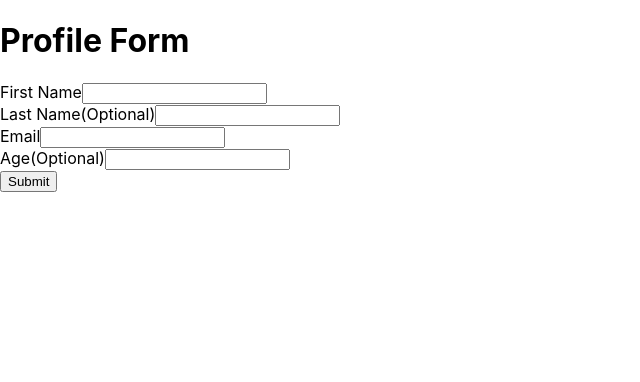
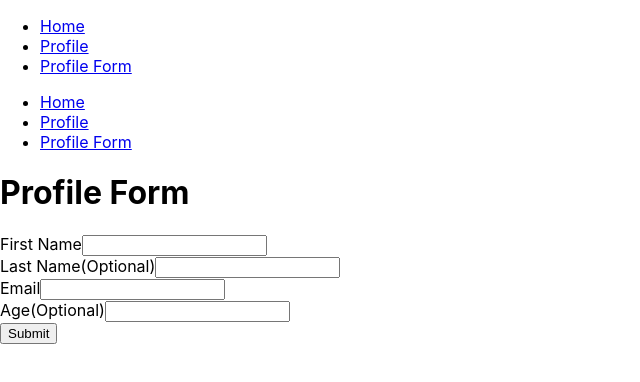
Before and after one commit to HirenLimbasiya/profile-management, a React (Create React App) app: page /profile-form in a window 1280 px wide. Shown: the top 382 px of the page, without its empty margins (0-640 px from the left). Built offline with nearby package versions, Linux system fonts and the light colour scheme; no server answers.

Commit message:
add profile view page

```diff
--- a/src/AppRoutes.tsx
+++ b/src/AppRoutes.tsx
@@ -1,13 +1,13 @@
-import React from "react";
 import { Route, Routes } from "react-router-dom";
-import ProfileFormComponent from "./components/ProfileForm/ProfileForm";
+import ProfileFormPage from "./pages/ProfileFormPage";
+import ProfilePage from "./pages/ProfilePage";
 
 const AppRoutes = () => {
   return (
     <Routes>
       <Route path="/" element={<div>From /</div>} />
-      <Route path="/profile-form" element={<ProfileFormComponent />} />
-      <Route path="/profile" element={<div>From Profile</div>} />
+      <Route path="/profile-form" element={<ProfileFormPage />} />
+      <Route path="/profile" element={<ProfilePage />} />
       <Route path="*" element={<div>From Not Found</div>} />
     </Routes>
   );
--- /dev/null
+++ b/src/components/Header/Header.tsx
@@ -0,0 +1,24 @@
+import React from "react";
+import { Link } from "react-router-dom";
+
+const Header: React.FC = () => {
+  return (
+    <header>
+      <nav>
+        <ul>
+          <li>
+            <Link to="/">Home</Link>
+          </li>
+          <li>
+            <Link to="/profile">Profile</Link>
+          </li>
+          <li>
+            <Link to="/profile-form">Profile Form</Link>
+          </li>
+        </ul>
+      </nav>
+    </header>
+  );
+};
+
+export default Header;
--- a/src/components/ProfileForm/ProfileForm.tsx
+++ b/src/components/ProfileForm/ProfileFormComponent.tsx
@@ -5,6 +5,8 @@ import { validateProfileForm } from "../../utils/validation";
 import Button from "../Form/Button";
 import Input from "../Form/Input";
 import Loader from "../Loader";
+import Header from "../Header/Header";
+import { useNavigate } from "react-router-dom";
 
 // Define a common type for loading and error state
 type LoadingErrorState = {
@@ -32,6 +34,7 @@ const ProfileFormComponent: React.FC = () => {
     loading: false,
     error: false,
   });
+  const navigate = useNavigate();
 
   // State for individual field errors
   const [fieldErrors, setFieldErrors] = useState<
@@ -45,11 +48,10 @@ const ProfileFormComponent: React.FC = () => {
       try {
         const profileData = await getProfile();
         setFormState(profileData);
+        setFetchState({ loading: false, error: false }); // Set loading and error to false after successful fetch
       } catch (error) {
         console.error("Error fetching profile:", error);
         setFetchState({ loading: false, error: true }); // Set error state to true on failure
-      } finally {
-        setFetchState((prev) => ({ ...prev, loading: false })); // Stop loading
       }
     };
 
@@ -63,11 +65,11 @@ const ProfileFormComponent: React.FC = () => {
       const newProfile = await saveProfile(formState);
       console.log("Profile created:", newProfile);
       setFormState({ firstName: "", lastName: "", email: "", age: "" }); // Reset form
+      setSaveState({ loading: false, error: false }); // Set loading and error to false after successful save
+      navigate("/profile");
     } catch (error) {
       console.error("Error creating profile:", error);
       setSaveState({ loading: false, error: true }); // Set error state to true on failure
-    } finally {
-      setSaveState((prev) => ({ ...prev, loading: false })); // Stop loading
     }
   };
 
@@ -108,6 +110,7 @@ const ProfileFormComponent: React.FC = () => {
 
   return (
     <div>
+      <Header />
       <h1>Profile Form</h1>
       <form onSubmit={handleSubmit}>
         <Input
--- /dev/null
+++ b/src/components/ProfileView/ProfileView.tsx
@@ -0,0 +1,42 @@
+import React, { useEffect, useState } from "react";
+import { ProfileForm } from "../../types/profile";
+import { getProfile } from "../../api/profileService";
+
+const ProfileView: React.FC = () => {
+  const [profile, setProfile] = useState<ProfileForm | null>(null);
+  const [state, setState] = useState<{ loading: boolean; error: boolean }>({
+    loading: true,
+    error: false,
+  });
+
+  useEffect(() => {
+    const fetchProfile = async () => {
+      setState({ loading: true, error: false });
+      try {
+        const profileData = await getProfile();
+        setProfile(profileData);
+        setState({ loading: false, error: false });
+      } catch (err) {
+        console.error("Error fetching profile:", err);
+        setState({ loading: false, error: true });
+      }
+    };
+
+    fetchProfile();
+  }, []);
+
+  if (state.loading) return <div>Loading...</div>;
+  if (state.error) return <div>Error loading profile.</div>;
+
+  return (
+    <div>
+      <h2>Profile Details</h2>
+      <p>First Name: {profile?.firstName || "-"}</p>
+      <p>Last Name: {profile?.lastName || "-"}</p>
+      <p>Email: {profile?.email || "-"}</p>
+      <p>Age: {profile?.age || "-"}</p>
+    </div>
+  );
+};
+
+export default ProfileView;
--- /dev/null
+++ b/src/pages/ProfileFormPage.tsx
@@ -0,0 +1,14 @@
+import React from "react";
+import Header from "../components/Header/Header";
+import ProfileFormComponent from "../components/ProfileForm/ProfileFormComponent";
+
+const ProfileFormPage: React.FC = () => {
+  return (
+    <>
+      <Header />
+      <ProfileFormComponent />
+    </>
+  );
+};
+
+export default ProfileFormPage;
--- /dev/null
+++ b/src/pages/ProfilePage.tsx
@@ -0,0 +1,16 @@
+// components/ProfilePage.tsx
+
+import React from "react";
+import Header from "../components/Header/Header";
+import ProfileView from "../components/ProfileView/ProfileView";
+
+const ProfilePage: React.FC = () => {
+  return (
+    <>
+      <Header />
+      <ProfileView />
+    </>
+  );
+};
+
+export default ProfilePage;
```
